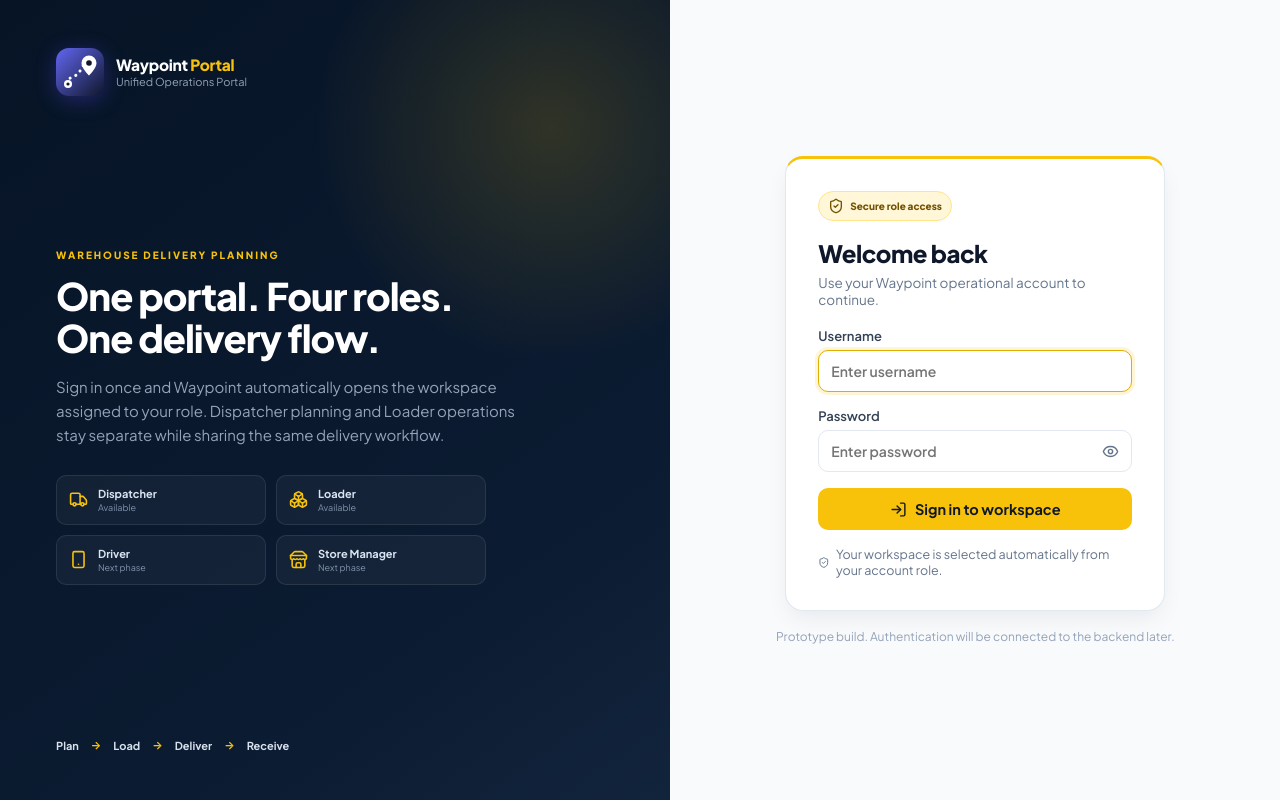
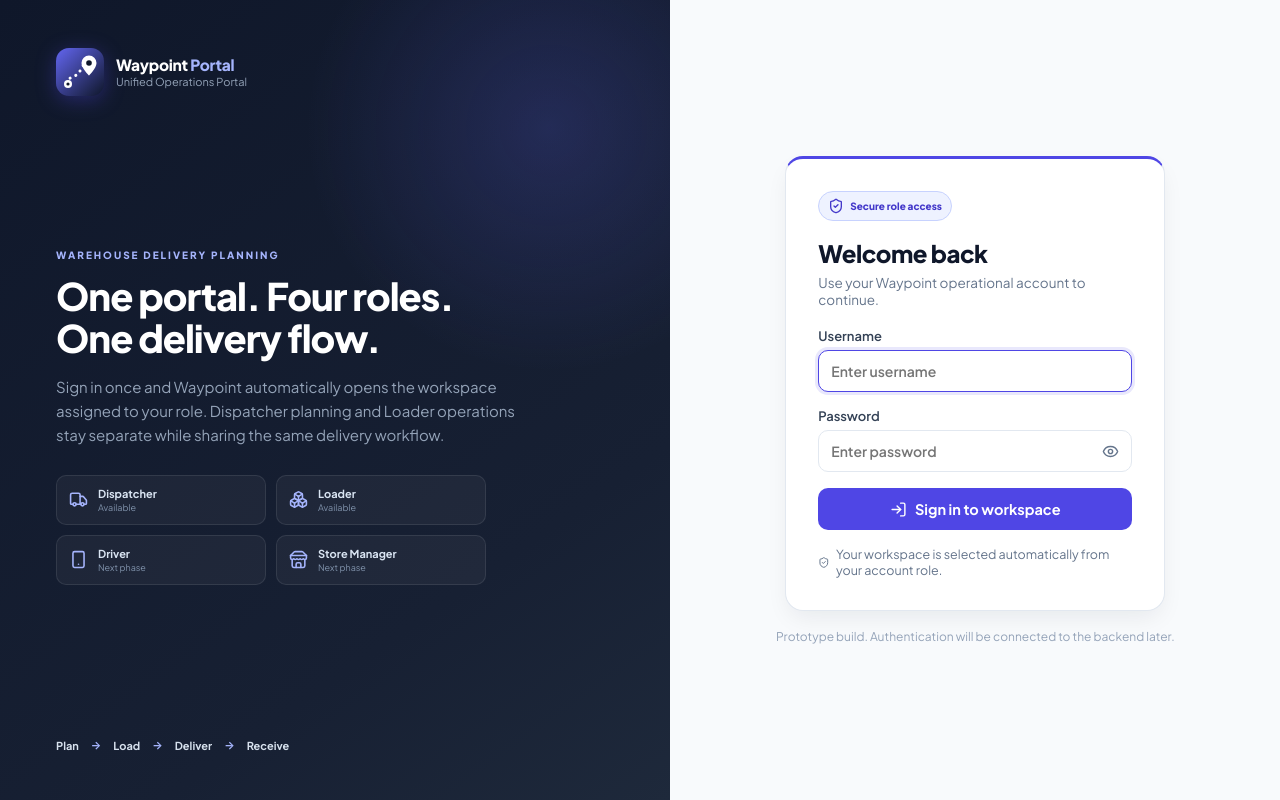
Before and after one commit to prabhashwaraSM/waypoint_portal, a React (Vite) app: page /login in a window 1280 px wide. Built offline with nearby package versions, Linux system fonts and the light colour scheme.

Commit message:
Restore shared login portal purple theme

```diff
--- a/src/styles.css
+++ b/src/styles.css
@@ -439,31 +439,33 @@ tbody tr:last-child td { border-bottom: none; }
 .brand .logo-text strong span { display: inline; font-size: inherit; margin: 0; color: #a5b4fc; }
 .brand .logo-text small { display: block; }
 
+
 /* ---------- Shared Waypoint login theme ---------- */
-.waypoint-login { --login-yellow: #f8c20a; --login-navy: #071426; }
-.waypoint-login-brand { background:
-  radial-gradient(circle at 82% 16%, rgba(248,194,10,.16), transparent 27%),
-  linear-gradient(145deg, #071426 0%, #0b1b31 72%, #12243c 100%);
+.waypoint-login { --login-primary: #4f46e5; --login-primary-2: #6366f1; --login-navy: #0f172a; }
+.waypoint-login-brand {
+  background:
+    radial-gradient(circle at 82% 16%, rgba(99,102,241,.20), transparent 28%),
+    linear-gradient(145deg, #0f172a 0%, #172033 72%, #1e293b 100%);
 }
-.waypoint-login-brand .logo-text strong span { color: var(--login-yellow); }
-.login-eyebrow { display:block; color:#f8c20a; font-size:10px; font-weight:800; letter-spacing:2px; margin-bottom:14px; }
+.waypoint-login-brand .logo-text strong span { color: #a5b4fc; }
+.login-eyebrow { display:block; color:#a5b4fc; font-size:10px; font-weight:800; letter-spacing:2px; margin-bottom:14px; }
 .role-preview-grid { display:grid; grid-template-columns:1fr 1fr; gap:10px; margin-top:28px; max-width:430px; }
 .role-preview-card {
   display:flex; align-items:center; gap:10px; padding:11px 12px; border-radius:10px;
   border:1px solid rgba(255,255,255,.09); background:rgba(255,255,255,.045); color:#d9e4f2;
 }
-.role-preview-card svg { color:var(--login-yellow); }
+.role-preview-card svg { color:#a5b4fc; }
 .role-preview-card strong,.role-preview-card small { display:block; }
 .role-preview-card strong { font-size:11px; }
 .role-preview-card small { color:#7f91aa; font-size:9px; margin-top:2px; }
 .login-flow-strip { display:flex; align-items:center; gap:12px; color:#8da0b9; font-size:11px; font-weight:700; }
 .login-flow-strip span { color:#d7e1ed; }
-.login-flow-strip i { color:var(--login-yellow); font-style:normal; }
+.login-flow-strip i { color:#a5b4fc; font-style:normal; }
 .login-card-badge {
   display:inline-flex; align-items:center; gap:6px; width:fit-content; padding:6px 9px; border-radius:999px;
-  background:#fff7d8; color:#725200; border:1px solid #ffe58a; font-size:10px; font-weight:800; margin-bottom:1px;
+  background:#eef2ff; color:#4338ca; border:1px solid #c7d2fe; font-size:10px; font-weight:800; margin-bottom:1px;
 }
-.waypoint-login-card { border-top:3px solid var(--login-yellow); }
-.waypoint-login .login-field input:focus { border-color:#e0ae00; box-shadow:0 0 0 3px rgba(248,194,10,.16); }
-.waypoint-login-btn { background:#f8c20a; color:#111827; }
-.waypoint-login-btn:hover { background:#e8b300; }
+.waypoint-login-card { border-top:3px solid var(--login-primary); }
+.waypoint-login .login-field input:focus { border-color:var(--login-primary); box-shadow:0 0 0 3px rgba(79,70,229,.12); }
+.waypoint-login-btn { background:var(--login-primary); color:#fff; }
+.waypoint-login-btn:hover { background:#4338ca; }
```
